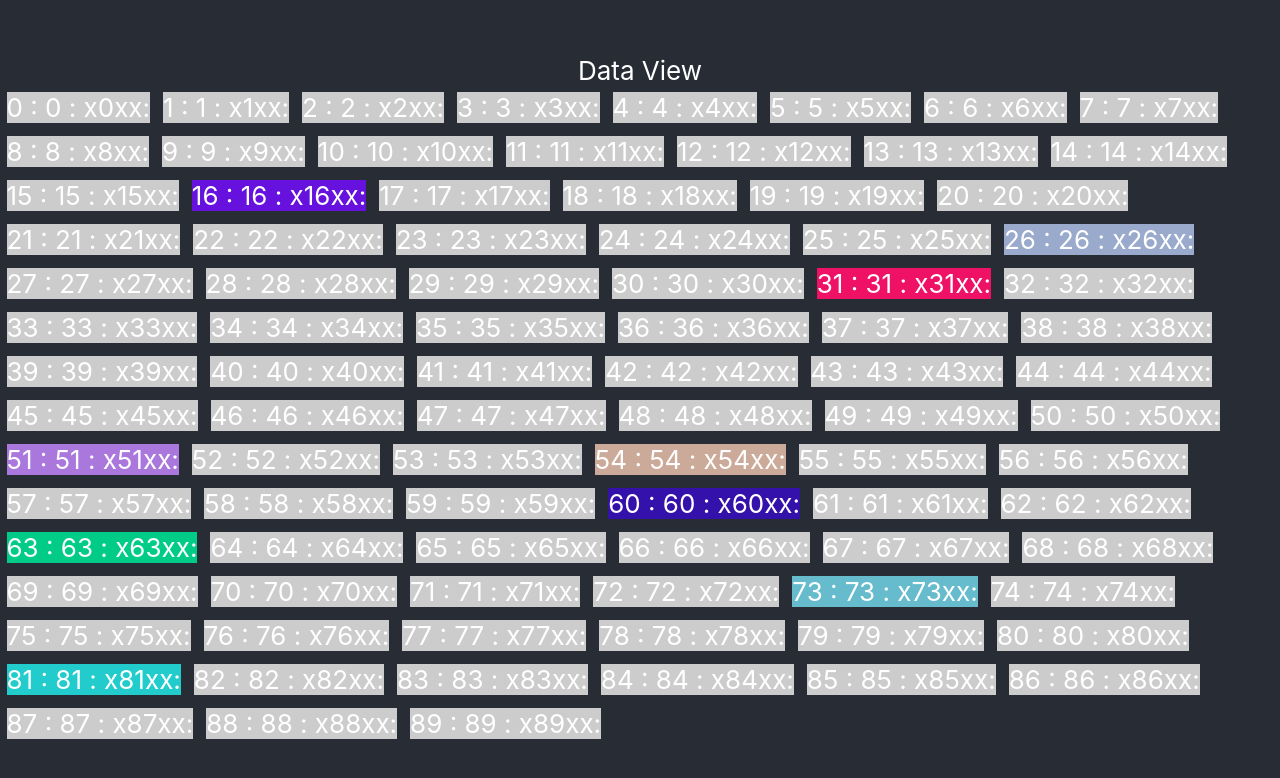
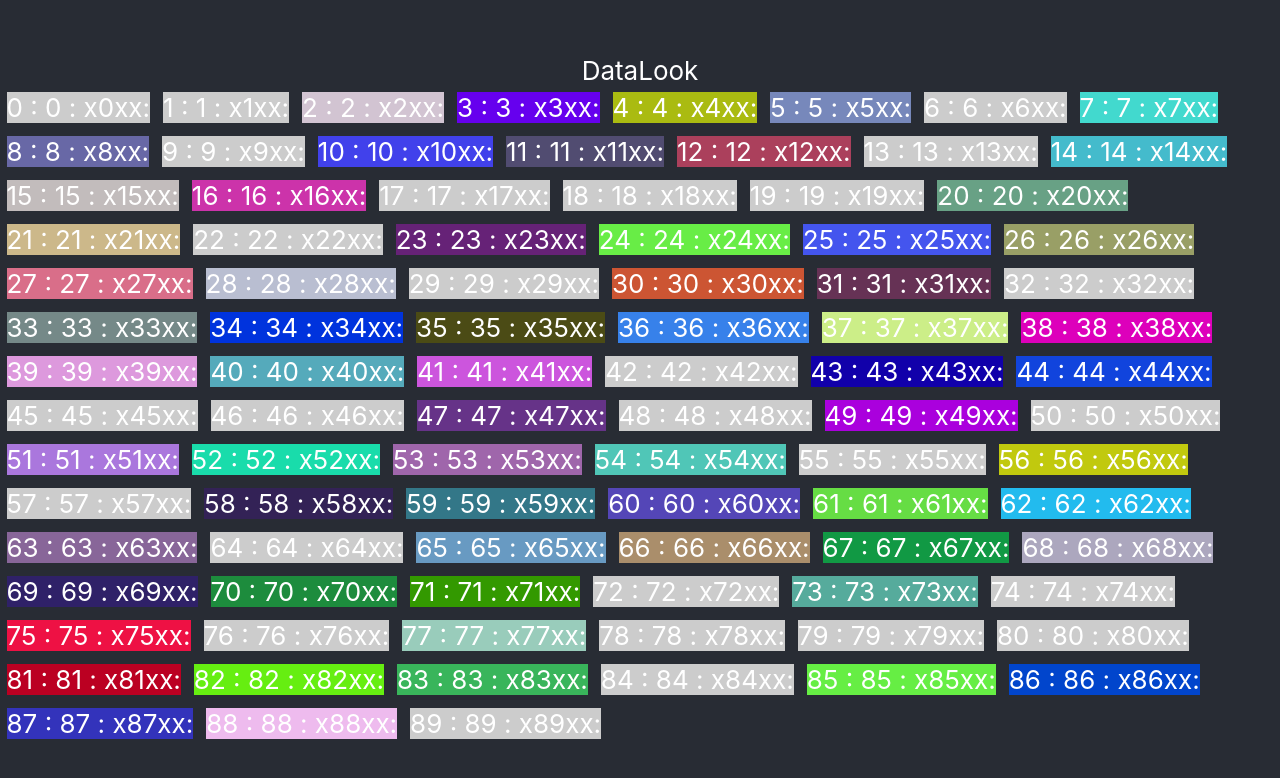
Before and after one commit to JoseHerminioCollas/data-look, a React app: page / in a window 1280 px wide. Shown: the top 778 px of the page. Built offline with nearby package versions, Linux system fonts and the light colour scheme.

Commit message:
refactor naming, update CSS

```diff
--- a/src/App.css
+++ b/src/App.css
@@ -20,4 +20,6 @@
 .view-container div {
   background-color: green;
   margin: 0.25em;
+  transition-property: background;
+  transition-duration: 2s;
 }
--- a/src/App.tsx
+++ b/src/App.tsx
@@ -1,43 +1,43 @@
 import React, { useEffect, useState } from 'react';
 import 'App.css';
-import DataView from 'data-view/data-view';
-const d = [...Array(90)].map((v, i) => ({ id: String(i), name: `x${i}xx` }))
+import DataStyle from 'data-style';
+const dataList = [...Array(90)].map((v, i) => ({ id: String(i), name: `x${i}xx` }))
 const engine = (dV: any) => {
   const cI = setInterval(() => {
     const n = (Math.floor((Math.random() * 15))).toString(16)
     const n2 = (Math.floor((Math.random() * 15))).toString(16)
     const n3 = (Math.floor((Math.random() * 15))).toString(16)
     const color = `#${n}${n2}${n3}`
-    const ranDI = Math.floor(Math.random() * d.length).toString()
+    const ranDI = Math.floor(Math.random() * dataList.length).toString()
     dV.set({
       id: ranDI,
       isVisible: true,
       background: color,
       data: { id: '0', name: `x${ranDI}xx` },
     })
-  }, 1000)
-  setTimeout(() => clearInterval(cI), 30000)
+  }, 100)
+  // setTimeout(() => clearInterval(cI), 30000)
   return cI
 }
-const dV = DataView(d);
 function App() {
-  const [dVState, setDVState] = useState(dV.getAll())
+  const dataStyle = DataStyle(dataList);
+  const [data, setData] = useState(dataStyle.getAll())
   useEffect(() => {
-    const s = dV.listen(v => {
-      setDVState(dVState => ({ ...dVState, [v.id]: v }))
+    const sub = dataStyle.listen(v => {
+      setData(dVState => ({ ...dVState, [v.id]: v }))
     })
-    engine(dV)
-    return () => s.unsubscribe()
+    engine(dataStyle)
+    return () => sub.unsubscribe()
   }, [])
 
   return (
     <div className="App">
       <header className="App-header">
-        Data View
+        DataLook
         <div className='view-container'
         >
           {
-            Object.entries(dVState).map(([k, v]) => (
+            Object.entries(data).map(([k, v]) => (
               <div
                 key={k}
                 style={{
--- a/src/data-view/data-view.ts
+++ b/src/data-style/index.ts
@@ -1,28 +1,29 @@
 import { BehaviorSubject } from 'rxjs';
 
-interface DataItem {
+type DatumTypes = number | string | boolean | null
+interface Datum {
     id: string
     name: string
-    [key: string]: number | string | boolean
+    [key: string]: DatumTypes | DatumTypes[]
 }
-type Data = DataItem[]; // the data that is received
-interface Item {
+type Data = Datum[];
+interface DatumStyle {
     id: string
     background?: string
     isVisible?: boolean
-    data: DataItem
+    data: Datum
 }
-type Items = { [key: string]: Item }; // viewItems
-type GetAll = () => Items;
-type Listen = (cb: (item: Item) => void) => {unsubscribe: () => void};
-type Set = (item: Item) => void
-type DadaViewI = (data: Data) => {
+type DatumStyles = { [key: string]: DatumStyle };
+type GetAll = () => DatumStyles;
+type Listen = (cb: (item: DatumStyle) => void) => {unsubscribe: () => void};
+type Set = (item: DatumStyle) => void
+type DataStyleI = (data: Data) => {
     getAll: GetAll, listen: Listen, set: Set
 };
 
-const DataView: DadaViewI = (data: Data) => {
+const DataStyle: DataStyleI = (data) => {
     if (data.length < 1) throw 'data has no values'
-    const items: Items = data.reduce((acc, v, i) => {
+    const items: DatumStyles = data.reduce((acc, v) => {
         return {
             ...acc, [v.id]:
             {
@@ -34,7 +35,7 @@ const DataView: DadaViewI = (data: Data) => {
             }
         };
     }, {});
-    const itemUpdate$ = new BehaviorSubject<Item>(
+    const itemUpdate$ = new BehaviorSubject<DatumStyle>(
         Object.values(items)[0]
     )
     itemUpdate$.subscribe(v => {
@@ -52,4 +53,4 @@ const DataView: DadaViewI = (data: Data) => {
     };
 }
 
-export default DataView;
+export default DataStyle;
```
Also changed, not shown: 1 other file (tests, documents, lock files or other folders).
